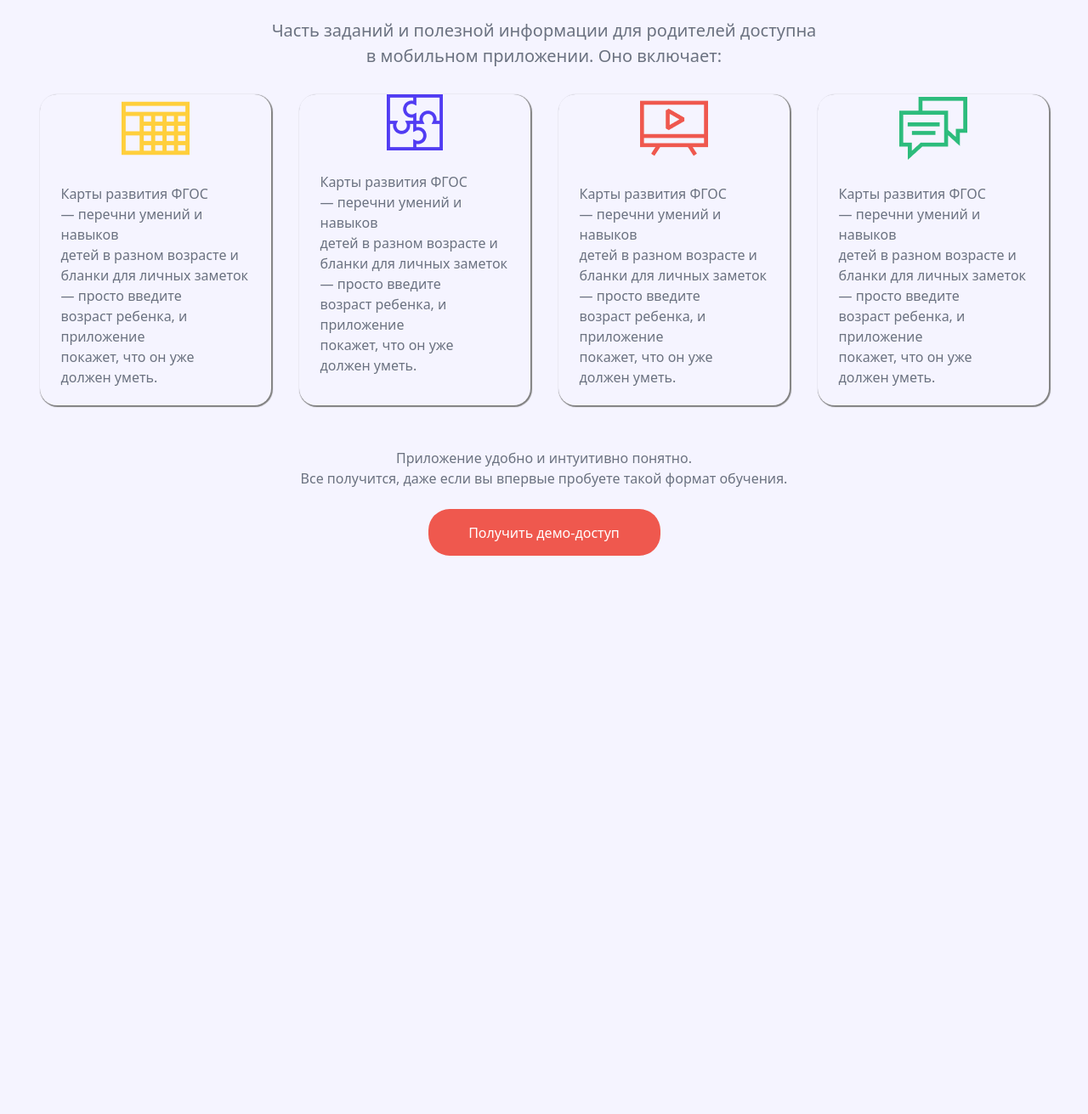
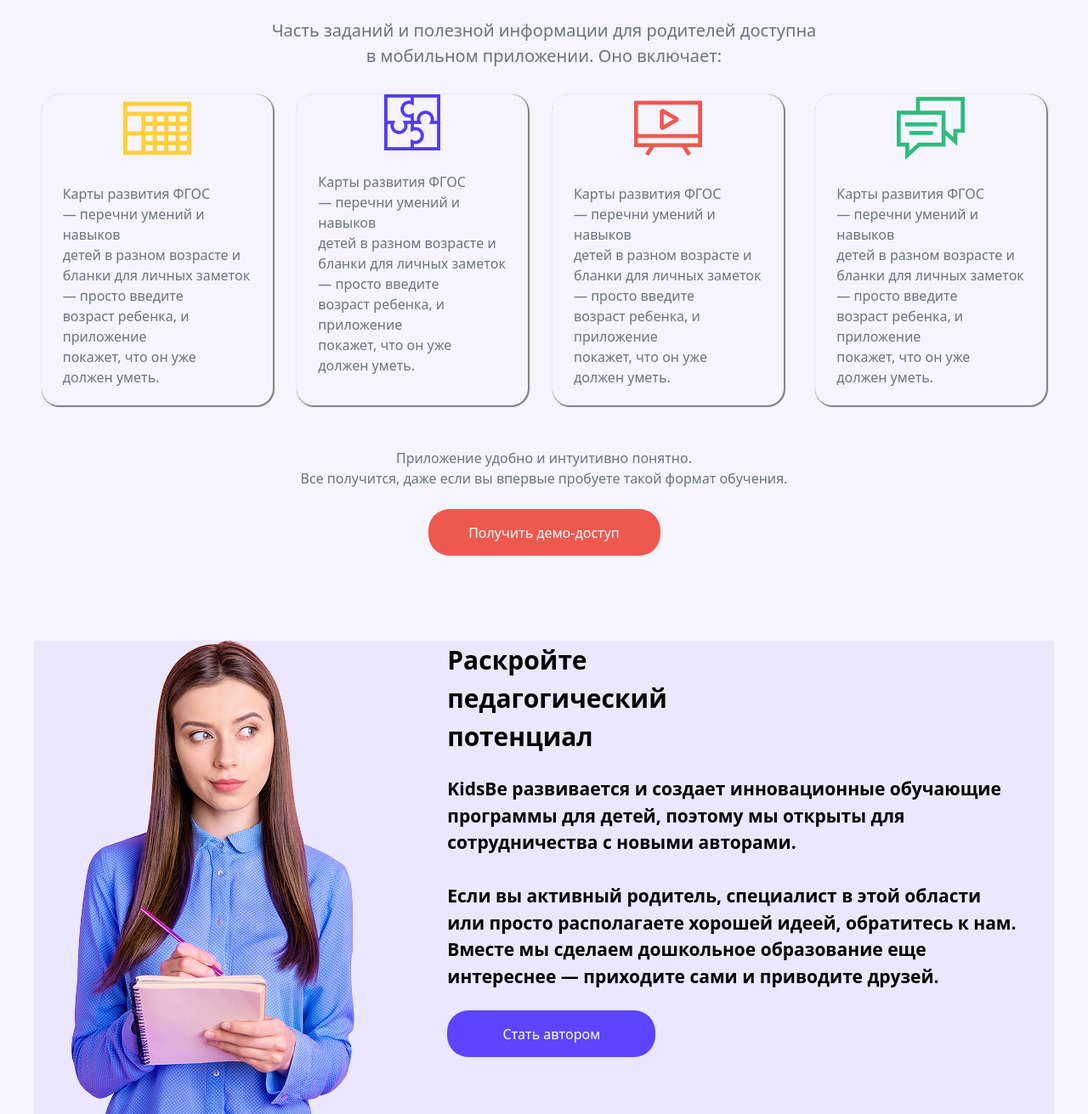
Before and after one commit to Umar777406/homework, a website: page src/index.html in a window 1280 px wide. Shown: the part 4312-5623 px from the top of the page at 85% size. Before the commit the page ends 4966 px from the top, so only its background shows below. Drawn offline with Linux system fonts and the light colour scheme.

Commit message:
section7

```diff
--- a/src/index.html
+++ b/src/index.html
@@ -154,24 +154,24 @@
 <p class="text-gray-500 text-[20px] text-center">Часть заданий и полезной информации для родителей доступна <br>
 в мобильном приложении. Оно включает: </p>
 <section class="flex flex-col lg:flex-row lg:justify-around gap-5 mt-[30px]">
-<article class="w-[272px] h-[366px] rounded-[20px] shadow-[1px_1px_1px_1px_gray]">
+<article class="w-[272px] h-[366px] rounded-[20px] shadow-[1px_1px_1px_1px_gray] m-auto">
 <img class="m-auto" src="table (3) 1.png" alt="">
 <p class="text-gray-500 p-[25px]">Карты развития ФГОС <br> — перечни умений и навыков <br> детей в разном возрасте и <br> бланки для личных заметок — просто введите <br> возраст ребенка, и приложение <br> покажет, что он уже <br>
 должен уметь. </p>
 </article>
 <article>
-    <article class="w-[272px] h-[366px] rounded-[20px] shadow-[1px_1px_1px_1px_gray]">
+    <article class="w-[272px] h-[366px] rounded-[20px] shadow-[1px_1px_1px_1px_gray] m-auto">
 <img class="m-auto" src="puzzle (1) 1.png" alt="">
 <p class="text-gray-500 p-[25px]">Карты развития ФГОС <br> — перечни умений и навыков <br> детей в разном возрасте и <br> бланки для личных заметок — просто введите <br> возраст ребенка, и приложение <br> покажет, что он уже <br>
 должен уметь. </p>
 </article>
 </article>
-<article class="w-[272px] h-[366px] rounded-[20px] shadow-[1px_1px_1px_1px_gray]">
+<article class="w-[272px] h-[366px] rounded-[20px] shadow-[1px_1px_1px_1px_gray] m-auto">
 <img class="m-auto" src="tv 1.png" alt="">
 <p class="text-gray-500 p-[25px]">Карты развития ФГОС <br> — перечни умений и навыков <br> детей в разном возрасте и <br> бланки для личных заметок — просто введите <br> возраст ребенка, и приложение <br> покажет, что он уже <br>
 должен уметь. </p>
 </article>
-<article class="w-[272px] h-[366px] rounded-[20px] shadow-[1px_1px_1px_1px_gray]">
+<article class="w-[272px] h-[366px] rounded-[20px] shadow-[1px_1px_1px_1px_gray] m-auto">
 <img class="m-auto" src="chat-bubble (9) 1.png" alt="">
 <p class="text-gray-500 p-[25px]">Карты развития ФГОС <br> — перечни умений и навыков <br> детей в разном возрасте и <br> бланки для личных заметок — просто введите <br> возраст ребенка, и приложение <br> покажет, что он уже <br>
 должен уметь. </p>
@@ -182,6 +182,20 @@
 <div class="flex justify-center">
 <button class="w-[273px] h-[55px] rounded-[25px] text-white bg-[#EF584E]">Получить демо-доступ</button>
 </div>
+<section class="flex flex-col lg:flex-row lg:justify-around gap-5 mt-[100px] bg-[#EAE7FF]">
+    <aside>
+    <img src="wom 1.png" alt="">
+    </aside>
+    <aside>
+        <h1 class="font-[650] text-[30px]">Раскройте <br> педагогический <br> потенциал</h1> <br>
+        <p class="text-[21px] font-bold">KidsBe развивается и создает инновационные обучающие <br> программы для детей, поэтому мы открыты для <br> сотрудничества с новыми авторами.
+<br> <br>
+Если вы активный родитель, специалист в этой области <br>
+или просто располагаете хорошей идеей, обратитесь к нам. <br> Вместе мы сделаем дошкольное образование еще <br> интереснее — приходите сами и приводите друзей. <br>
+</p> <br>
+<button class="w-[245px] h-[55px] rounded-[25px] bg-[#5B45FF] text-white">Стать автором</button>
+    </aside>
+</section>
     </div>
 </body>
 </html>
```
Also changed, not shown: src/output.css, src/wom 1.png (added).
